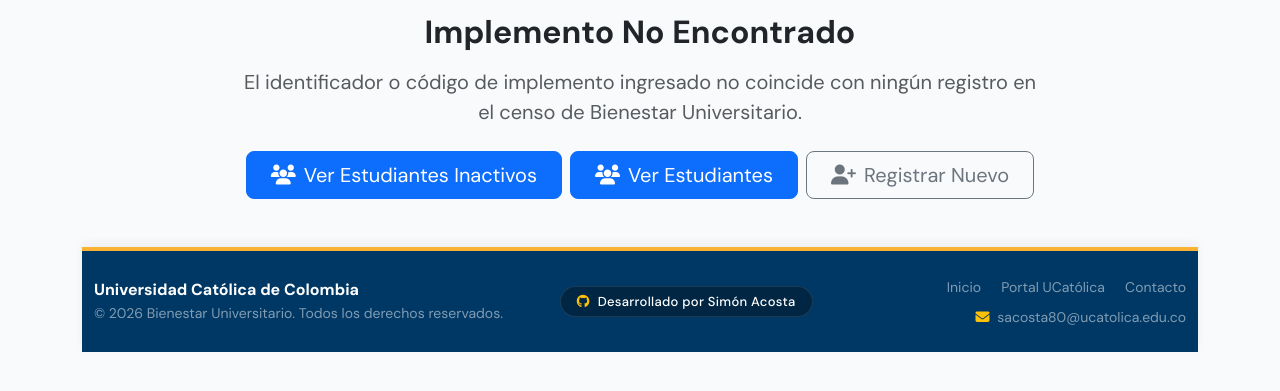
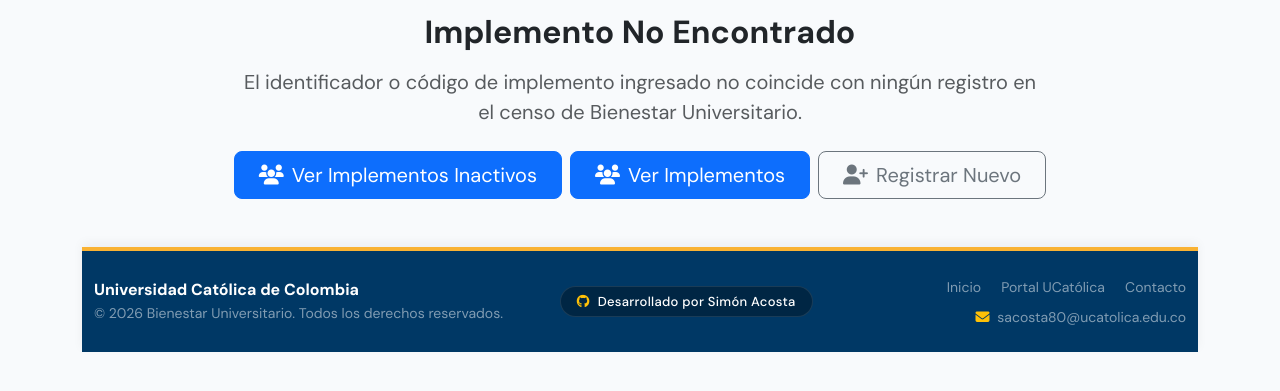
Before and after one commit to Simon-Acosta-1580/Proyecto-Integrador-2026-1, a FastAPI app: page /implemento/1 in a window 1280 px wide. Shown: the part 238-629 px from the top of the page. Run offline with FastAPI, Linux system fonts and the light colour scheme.

Commit message:
[UPLOAD] ajustes error hmtl turno

```diff
--- a/main.py
+++ b/main.py
@@ -109,7 +109,6 @@ async def show_one_estudiante_codigo(
 
 @app.get("/estudiante/{id}", response_class=HTMLResponse, tags=["Estudiantes"])
 async def show_one_student_view(id: int, request: Request, session: SessionDep):
-    # Reutilizamos tu lógica de consulta existente
     estudiante = find_one_estudiante(id, session)
 
     if not estudiante:
--- a/templates/error_implemento.html
+++ b/templates/error_implemento.html
@@ -15,10 +15,10 @@
                 </p>
                 <div class="d-grid gap-2 d-sm-flex justify-content-sm-center">
                     <a href="/implementosInactivos" class="btn btn-primary btn-lg px-4 gap-3">
-                        <i class="fa-solid fa-users me-2"></i>Ver Estudiantes Inactivos
+                        <i class="fa-solid fa-users me-2"></i>Ver Implementos Inactivos
                     </a>
                     <a href="/implementos" class="btn btn-primary btn-lg px-4 gap-3">
-                        <i class="fa-solid fa-users me-2"></i>Ver Estudiantes
+                        <i class="fa-solid fa-users me-2"></i>Ver Implementos
                     </a>
                     <a href="/implemento/nuevo" class="btn btn-outline-secondary btn-lg px-4">
                         <i class="fa-solid fa-user-plus me-2"></i>Registrar Nuevo
```
